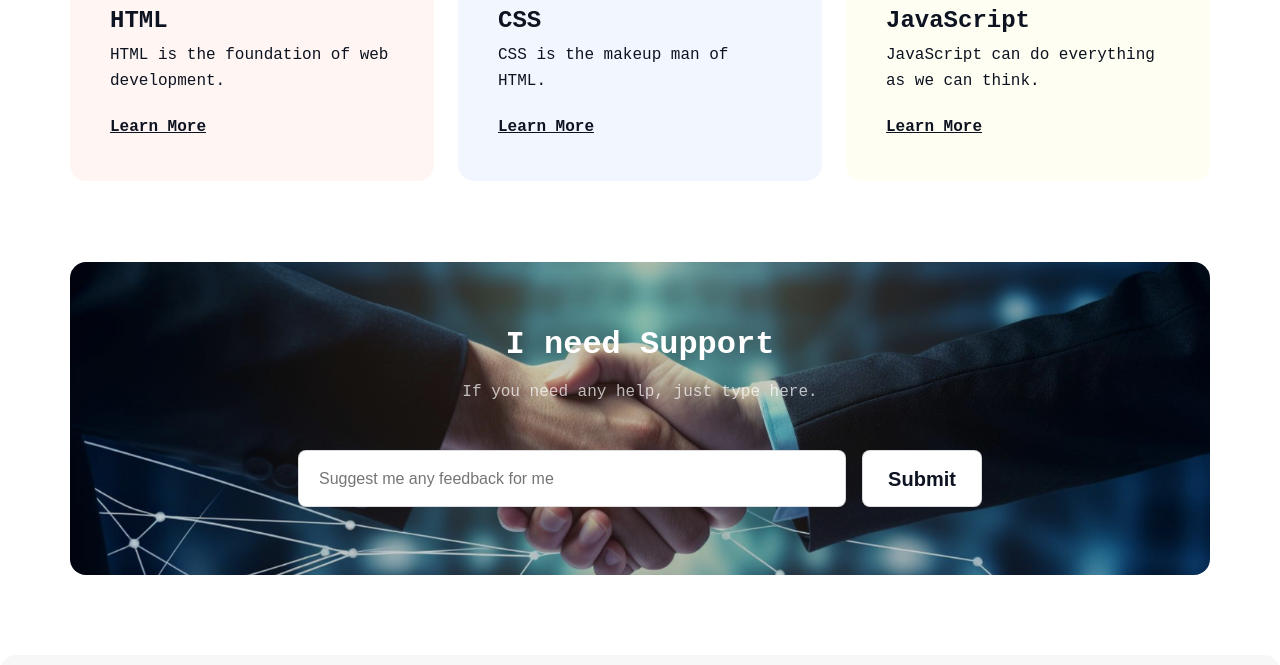
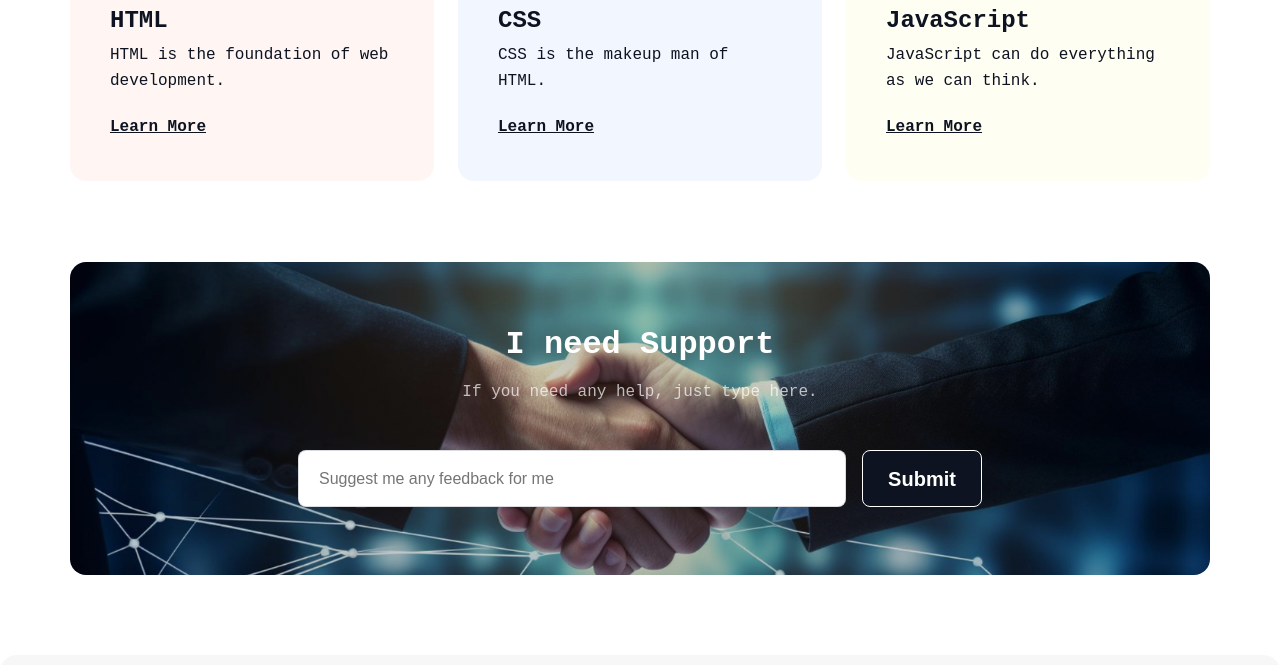
Before and after one commit to Motiur-Rahman-Dhrubo/Assignment-1, a plain HTML site: page index.html in a window 1280 px wide. In both pictures the pointer is over the input "Submit". Shown: the part 3537-4202 px from the top of the page. Drawn offline with Linux system fonts and the light colour scheme; a web font is replaced by a local one.

Commit message:
revision-1

```diff
--- a/style/style.css
+++ b/style/style.css
@@ -356,6 +356,7 @@ nav ul li a {
     font-size: 16px;
     font-weight: 400;
     padding: 19px 20px 19px 20px;
+    outline: none;
 }
 .support-box input[type="submit"] {
     width: 120px;
@@ -368,6 +369,13 @@ nav ul li a {
     font-size: 20px;
     font-weight: 600;
     text-align: center;
+    cursor: pointer;
+}
+.support-box input[type="submit"]:hover {
+    background-color: rgb(13, 19, 33);
+    color: white;
+    border: 1px white solid;
+    transition: all 0.5s;
 }
 /* I need Support Section ends */
 
```
